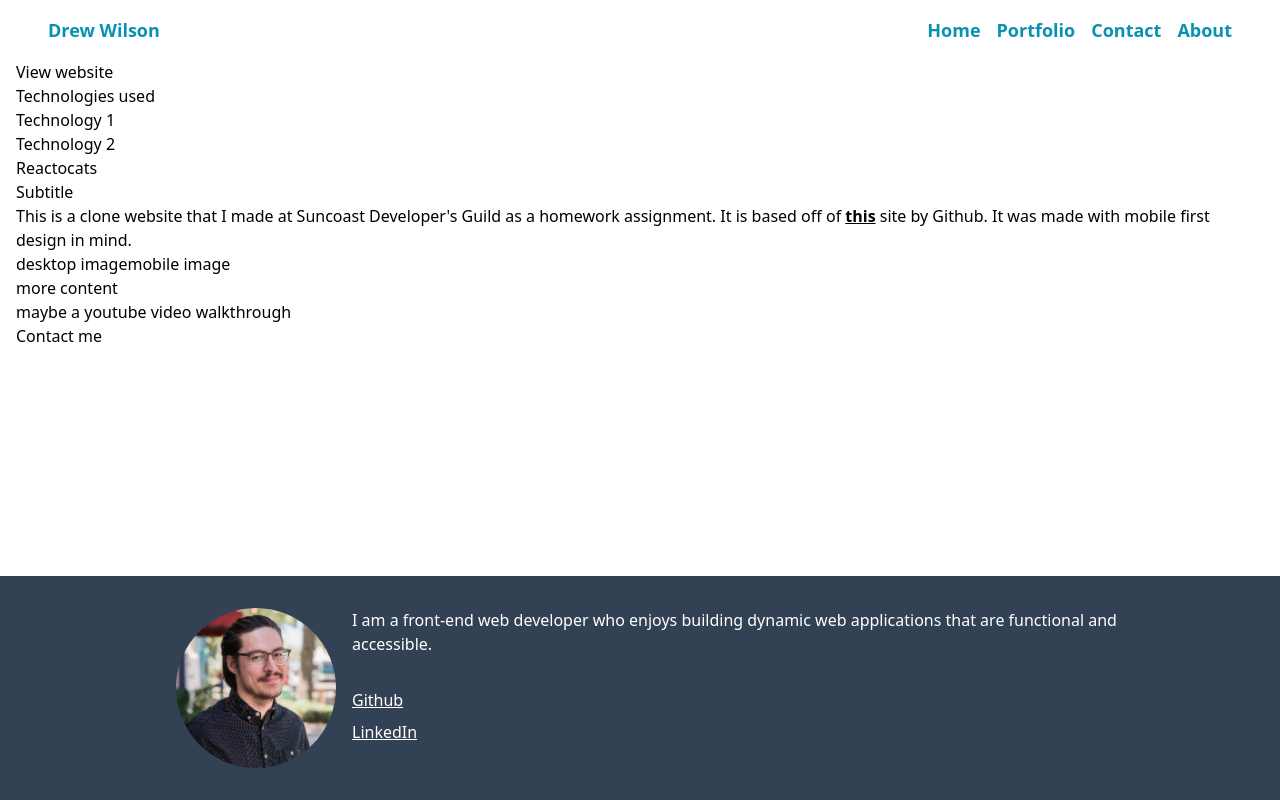
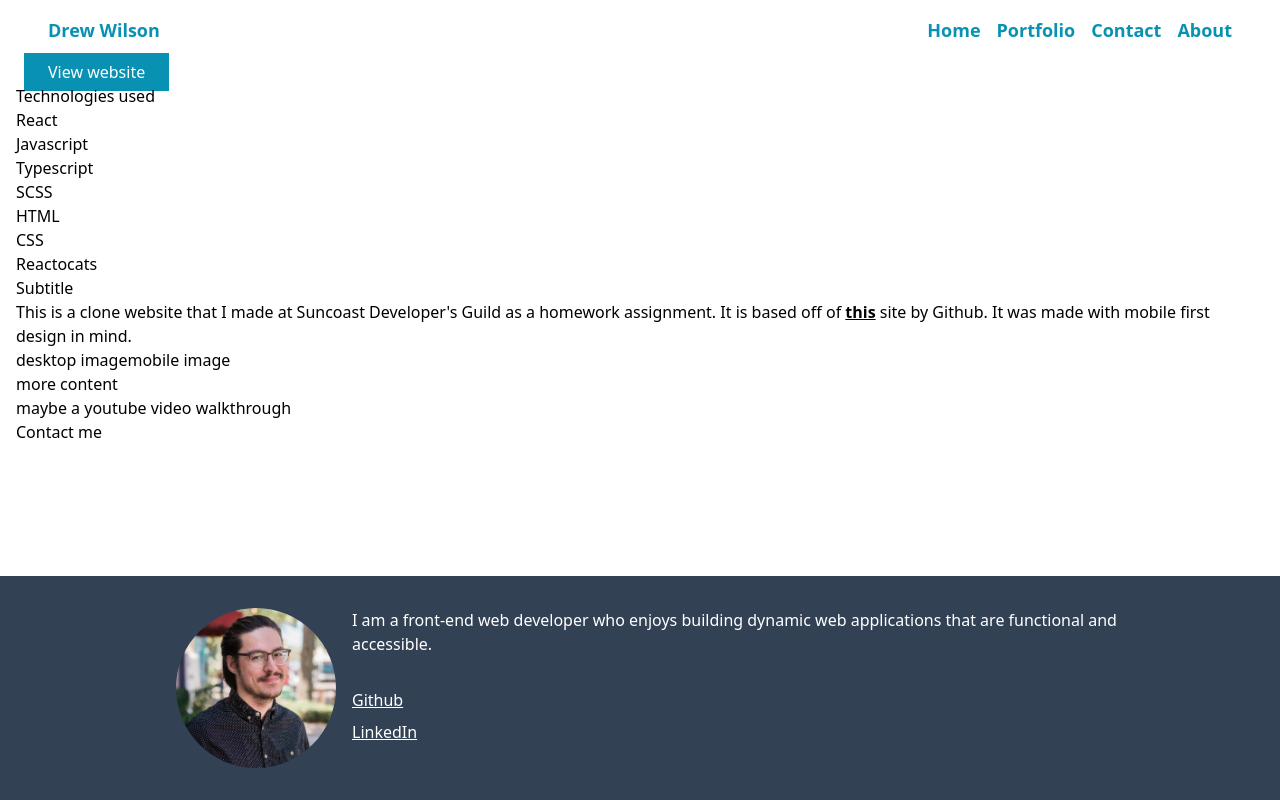
Before and after one commit to drewwdev/portfolio, a React (Create React App) app: page /portfolio/0 in a window 1280 px wide. Built offline with nearby package versions, Linux system fonts and the light colour scheme.

Commit message:
Updated portfolioData to include technologies used. Mapping them to a list on each details page

```diff
--- a/src/data/portfolioData.js
+++ b/src/data/portfolioData.js
@@ -20,6 +20,7 @@ const portfolio = [
     src: Reactocat,
     slug: "reactocats",
     alt: "Screenshot of cloned website.",
+    technologies: ["React", "Javascript", "Typescript", "SCSS", "HTML", "CSS"],
   },
   {
     title: "CryptoTicker",
@@ -40,6 +41,14 @@ const portfolio = [
     src: Cryptoticker,
     slug: "cryptoticker",
     alt: "Screenshot of cryptotracking website.",
+    technologies: [
+      "React Hooks",
+      "Fetch",
+      "Typescript",
+      "SCSS",
+      "Javascript",
+      "HTML",
+    ],
   },
   {
     title: "Coffee Crumbs",
@@ -54,6 +63,17 @@ const portfolio = [
     src: CoffeeCrumbs,
     slug: "coffee-crumbs",
     alt: "Screenshot of Coffee Crumbs website.",
+    technologies: [
+      "React Hooks",
+      "Fetch",
+      "API",
+      "C#",
+      "Typescript",
+      "HTML",
+      "SCSS",
+      "Javascript",
+      "SQL",
+    ],
   },
   {
     title: "This portfolio",
@@ -67,6 +87,13 @@ const portfolio = [
     src: Portfolio,
     slug: "portfolio",
     alt: "Screenshot of Google Lighthouse report for my portfolio",
+    technologies: [
+      "Javascript",
+      "React Hooks",
+      "React Router V6",
+      "HTML",
+      "TailwindCSS",
+    ],
   },
 ];
 
--- a/src/pages/Details.js
+++ b/src/pages/Details.js
@@ -1,20 +1,26 @@
 import React from "react";
-import { useParams } from "react-router-dom";
+import { Link, useParams } from "react-router-dom";
 import portfolio from "../data/portfolioData";
 
 function Details() {
   const { slug } = useParams();
   const project = portfolio[slug];
-  const { title, url, description, src, alt } = project;
+  const { title, url, description, src, alt, technologies } = project;
   return (
     <div className="flex justify-center">
       <div>
         <div className="mx-4">
-          <a href={url}>View website</a>
+          <a
+            className="bg-cyan-600 hover:bg-cyan-800 px-6 py-2 m-2 text-white"
+            href={url}
+          >
+            View website
+          </a>
           <p>Technologies used</p>
           <ul>
-            <li>Technology 1</li>
-            <li>Technology 2</li>
+            {technologies.map((data) => {
+              return <li>{data}</li>;
+            })}
           </ul>
         </div>
         <div className="mx-4">
@@ -27,7 +33,7 @@ function Details() {
           </div>
           <p>more content</p>
           <div>maybe a youtube video walkthrough</div>
-          <button>Contact me</button>
+          <Link to="/contact">Contact me</Link>
         </div>
       </div>
     </div>
```
